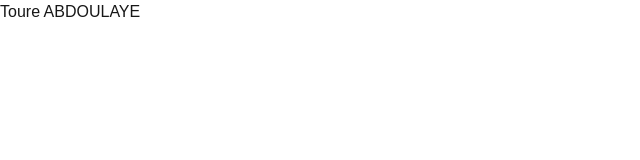
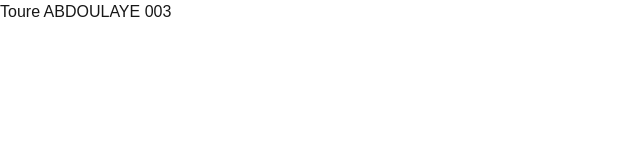
Before and after one commit to TOURE003/front, a Next.js app: page / in a window 1280 px wide. Shown: the top 160 px of the page, without its empty margins (0-640 px from the left). Built offline with nearby package versions, Linux system fonts and the light colour scheme.

Commit message:
"deuxieme push"

```diff
--- a/app/pages/index.tsx
+++ b/app/pages/index.tsx
@@ -1,6 +1,6 @@
 
 export default function App(){
   return(
-    <h2>Toure ABDOULAYE </h2>
+    <h2>Toure ABDOULAYE 003 </h2>
   )
 }
```
